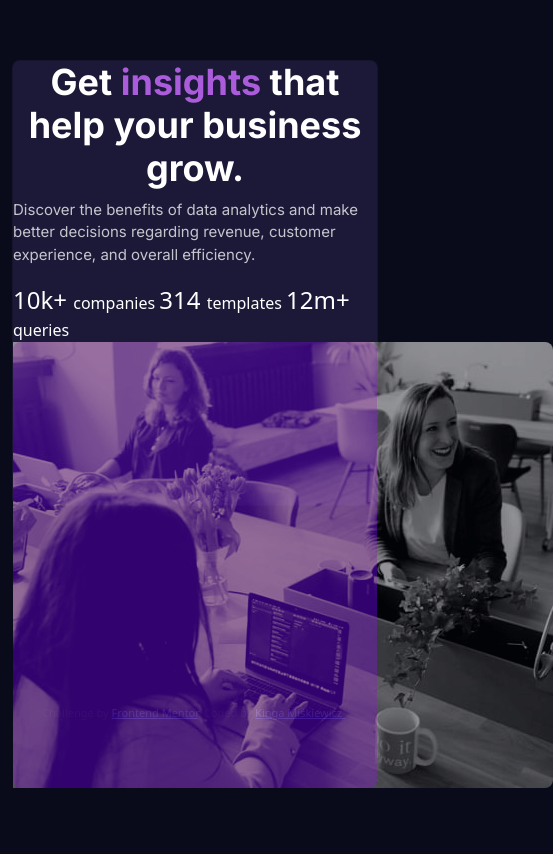
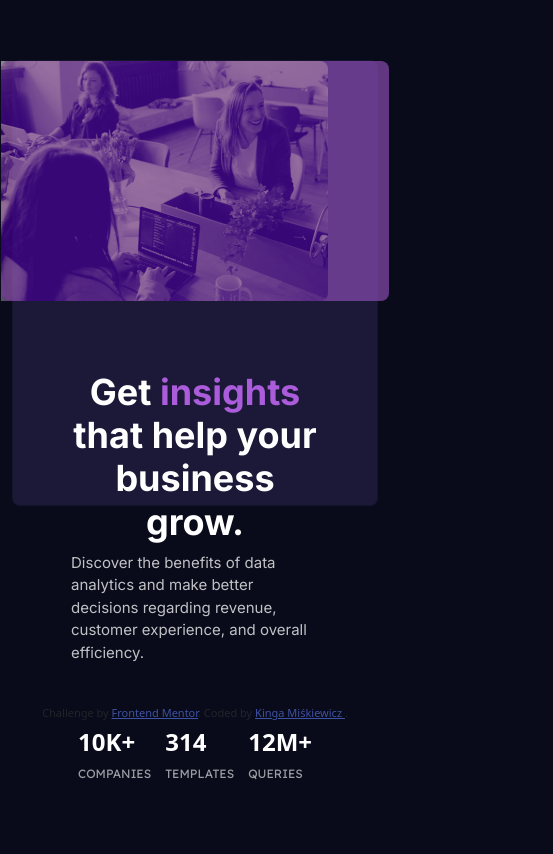
Before and after one commit to codingbeary/stats-preview-card-component-main, a plain HTML site: page index.html in a window 390 px wide. Shown: the part 139-993 px from the top of the page, 553 px wide, since content can reach past the window. Before the commit the page ends 927 px from the top, so only its background shows below. Drawn offline with nearby package versions, Linux system fonts and the light colour scheme.

Commit message:
Improved responsiveness

```diff
--- a/index.html
+++ b/index.html
@@ -32,7 +32,14 @@
       <div class="container">
         <div class="card">
           <div class="row">
-            <div class="col-md-6">
+            <div class="image-container">
+              <img
+                src="images/image-header-mobile.jpg"
+                alt="women working mobile"
+                class="d-md-none img-fluid image-mobile"
+              />
+            </div>
+            <div class="col-md-6 text-wrapper">
               <h1>
                 Get <span class="heading-highlight">insights</span> that help
                 your business grow.
@@ -42,17 +49,30 @@
                 decisions regarding revenue, customer experience, and overall
                 efficiency.
               </p>
-              <span class="stats-heading"> 10k+ </span> <span>companies </span>
-              <span class="stats-heading"> 314 </span> <span>templates</span>
-              <span class="stats-heading"> 12m+ </span>
-              <span>queries </span>
+              <div class="stats-container">
+                <div>
+                  <span class="stats-heading"> 10k+ </span>
+                  <br />
+                  <span class="stats">companies </span>
+                </div>
+                <div>
+                  <span class="stats-heading"> 314 </span>
+                  <br />
+                  <span class="stats">templates</span>
+                </div>
+                <div>
+                  <span class="stats-heading"> 12m+ </span>
+                  <br />
+                  <span class="stats">queries </span>
+                </div>
+              </div>
             </div>
             <div class="col-md-6">
               <div class="image-container">
                 <img
                   src="images/image-header-desktop.jpg"
                   alt="women working"
-                  class="photo-desktop"
+                  class="photo-desktop d-none d-md-block"
                 />
               </div>
             </div>
--- a/style.css
+++ b/style.css
@@ -15,6 +15,7 @@ p {
   font-size: 15px;
   font-family: "Inter", sans-serif;
   color: hsla(0, 0%, 100%, 0.75);
+  margin-bottom: 60px;
 }
 img {
   mix-blend-mode: overlay;
@@ -42,9 +43,28 @@ img {
   opacity: 0.7;
   border-radius: 8px;
   filter: brightness(0.8);
+  padding: 0px;
+}
+.image-mobile {
+  width: 327px;
 }
 .stats-heading {
   font-size: 24px;
+  text-transform: uppercase;
+  font-weight: 700;
+}
+.stats {
+  font-family: "Lexend Deca", sans-serif;
+  text-transform: uppercase;
+  font-size: 12px;
+  color: hsla(0, 0%, 100%, 0.6);
+}
+.text-wrapper {
+  padding: 70px;
+}
+.stats-container {
+  display: flex;
+  justify-content: space-around;
 }
 .attribution {
   font-size: 11px;
@@ -53,3 +73,5 @@ img {
 .attribution a {
   color: hsl(228, 45%, 44%);
 }
+@media (max-width: 960px) {
+}
```
